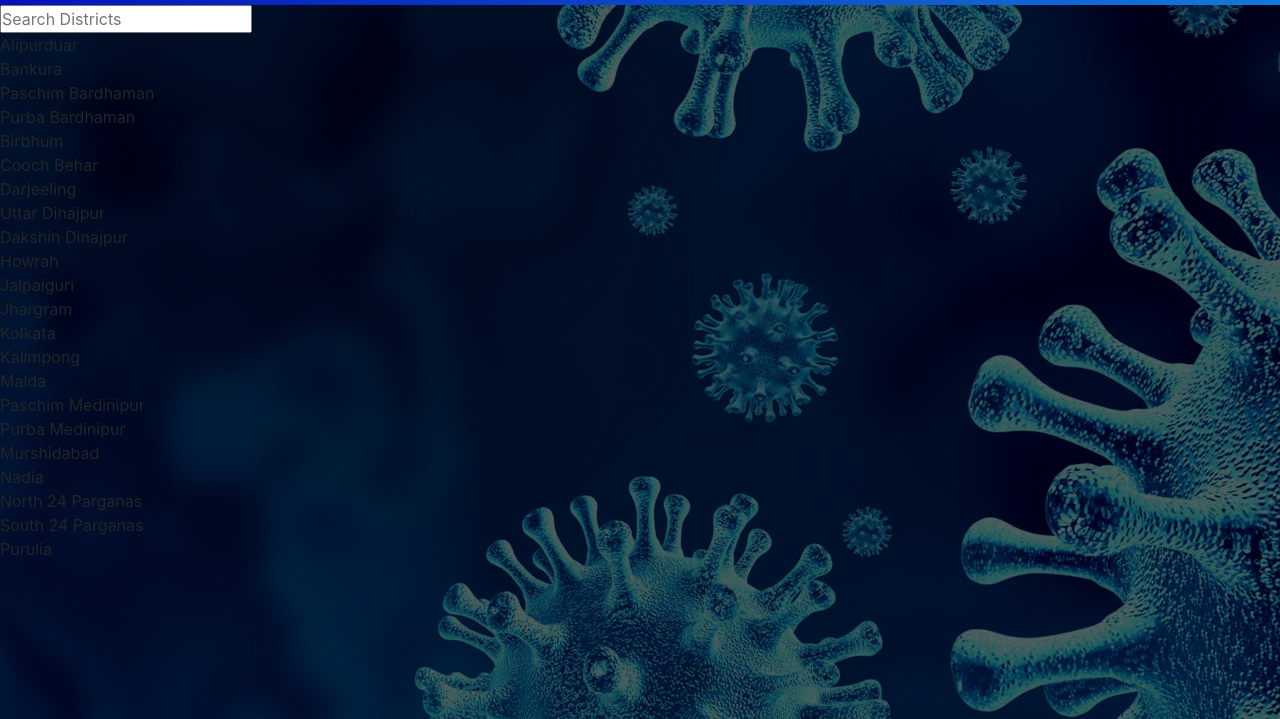
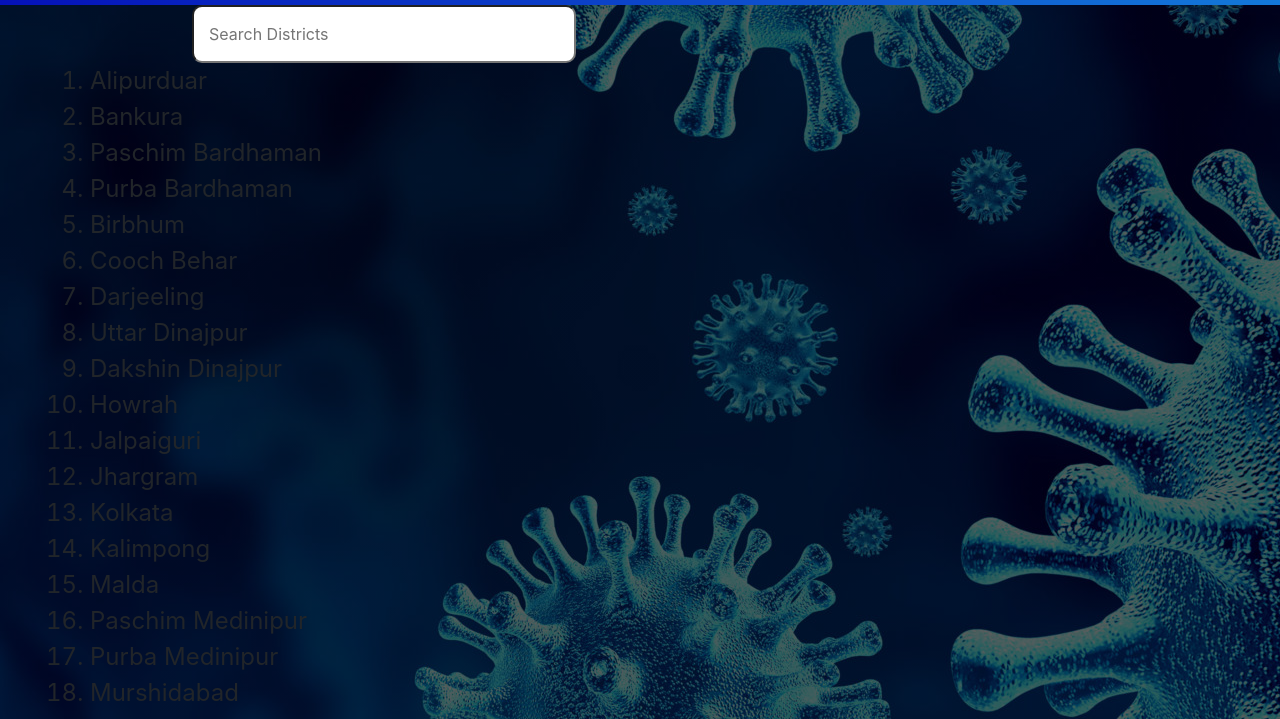
Before and after one commit to m0zzarella/CovidNet, a plain HTML site: page index.html in a window 1280 px wide. Shown: the part 81-800 px from the top of the page. Drawn offline with nearby package versions, Linux system fonts and the light colour scheme; a script that the page names is missing.

Commit message:
Update main.css

```diff
--- a/main.css
+++ b/main.css
@@ -43,3 +43,29 @@
         border-bottom:none!important;
     }/*hi*/
 }
+
+#searchbar{
+     margin-left: 15%;
+     padding:15px;
+     border-radius: 10px;
+   }
+
+   input[type=text] {
+      width: 30%;
+      -webkit-transition: width 0.15s ease-in-out;
+      transition: width 0.15s ease-in-out;
+   }
+
+
+   input[type=text]:focus {
+     width: 70%;
+   }
+
+  #list{
+    font-size:  1.5em;
+    margin-left: 90px;
+   }
+
+.districts{
+   display: list-item;
+  }
```
